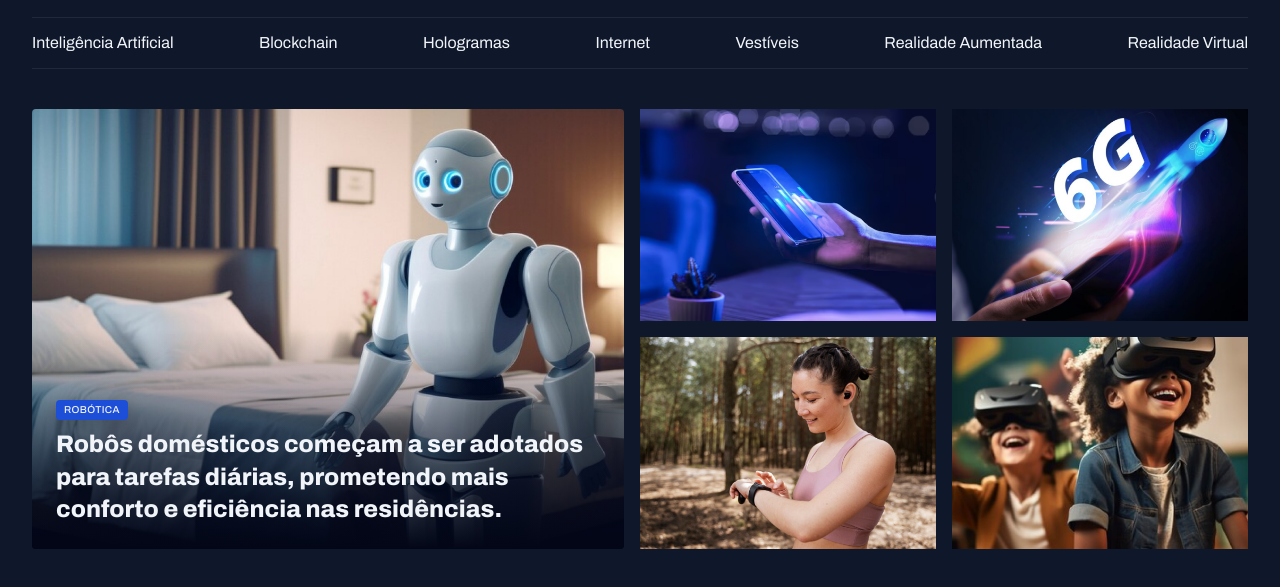
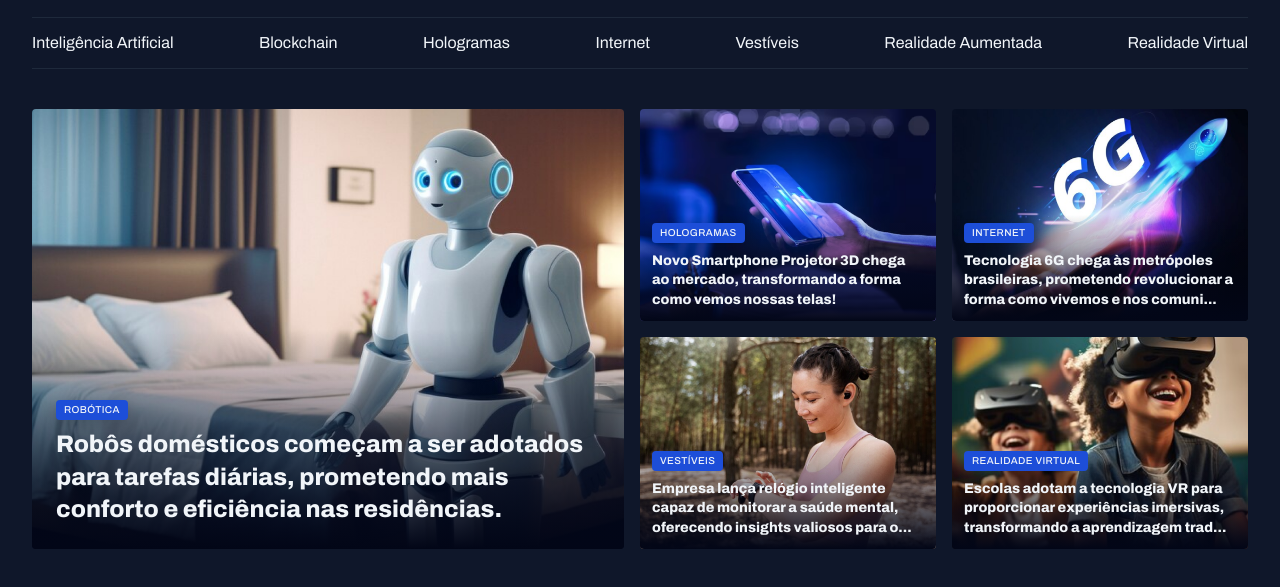
Before and after one commit to AdrianoTobias/portal-de-noticias, a plain HTML site: page index.html in a window 1280 px wide. Shown: the part 55-642 px from the top of the page. Drawn offline with Linux system fonts and the light colour scheme.

Commit message:
finalizing 'featured' section

```diff
--- a/index.html
+++ b/index.html
@@ -42,7 +42,7 @@
         <main class="grid container">
             <section id="featured" class="grid grid-flow-col gap-16">
                 <figure class="card">
-                    <img src="assets/images/Image 01.png" alt="">
+                    <img src="assets/images/Image 01.png" alt="Robôs domésticos começam a ser adotados para tarefas diárias, prometendo mais conforto e eficiência nas residências.">
 
                     <figcaption>
                         <span class="content-tag">robótica</span>
@@ -53,21 +53,49 @@
                 </figure>
 
                 <div class="grid grid-cols-2 gap-16">
-                    <div>
-                        <img src="assets/images/Image 02.png" alt="">
-                    </div>
+                    <figure class="card">
+                        <img src="assets/images/Image 02.png" alt="Novo Smartphone Projetor 3D chega ao mercado, transformando a forma como vemos nossas telas!">
 
-                    <div>
-                        <img src="assets/images/Image 03.png" alt="">
-                    </div>
+                        <figcaption>
+                            <span class="content-tag">hologramas</span>
+                            <h2 class="text-lg">
+                                Novo Smartphone Projetor 3D chega ao mercado, transformando a forma como vemos nossas telas!
+                            </h2>
+                        </figcaption>
+                    </figure>
 
-                    <div>
-                        <img src="assets/images/Image 04.png" alt="">
-                    </div>
+                    <figure class="card">
+                        <img src="assets/images/Image 03.png" alt="Tecnologia 6G chega às metrópoles brasileiras, prometendo revolucionar a forma como vivemos e nos comunicamos.">
 
-                    <div>
-                        <img src="assets/images/Image 05.png" alt="">
-                    </div>
+                        <figcaption>
+                            <span class="content-tag">internet</span>
+                            <h2 class="text-lg">
+                                Tecnologia 6G chega às metrópoles brasileiras, prometendo revolucionar a forma como vivemos e nos comuni...
+                            </h2>
+                        </figcaption>
+                    </figure>
+
+                    <figure class="card">
+                        <img src="assets/images/Image 04.png" alt="Empresa lança relógio inteligente capaz de monitorar a saúde mental, oferecendo insights valiosos para o bem-estar pessoal.">
+
+                        <figcaption>
+                            <span class="content-tag">vestíveis</span>
+                            <h2 class="text-lg">
+                                Empresa lança relógio inteligente capaz de monitorar a saúde mental, oferecendo insights valiosos para o...
+                            </h2>
+                        </figcaption>
+                    </figure>
+
+                    <figure class="card">
+                        <img src="assets/images/Image 05.png" alt="Escolas adotam a tecnologia VR para proporcionar experiências imersivas, transformando a aprendizagem tradicional.">
+
+                        <figcaption>
+                            <span class="content-tag">realidade virtual</span>
+                            <h2 class="text-lg">
+                                Escolas adotam a tecnologia VR para proporcionar experiências imersivas, transformando a aprendizagem trad...
+                            </h2>
+                        </figcaption>
+                    </figure>
                 </div>
             </section>
         </main>
--- a/styles/sections.css
+++ b/styles/sections.css
@@ -26,6 +26,10 @@
 
             padding: 24px;
 
+            &:has(.text-lg) {
+                padding: 12px;
+              }
+
             h2 {
                 margin-top: 8px;
             }
```
